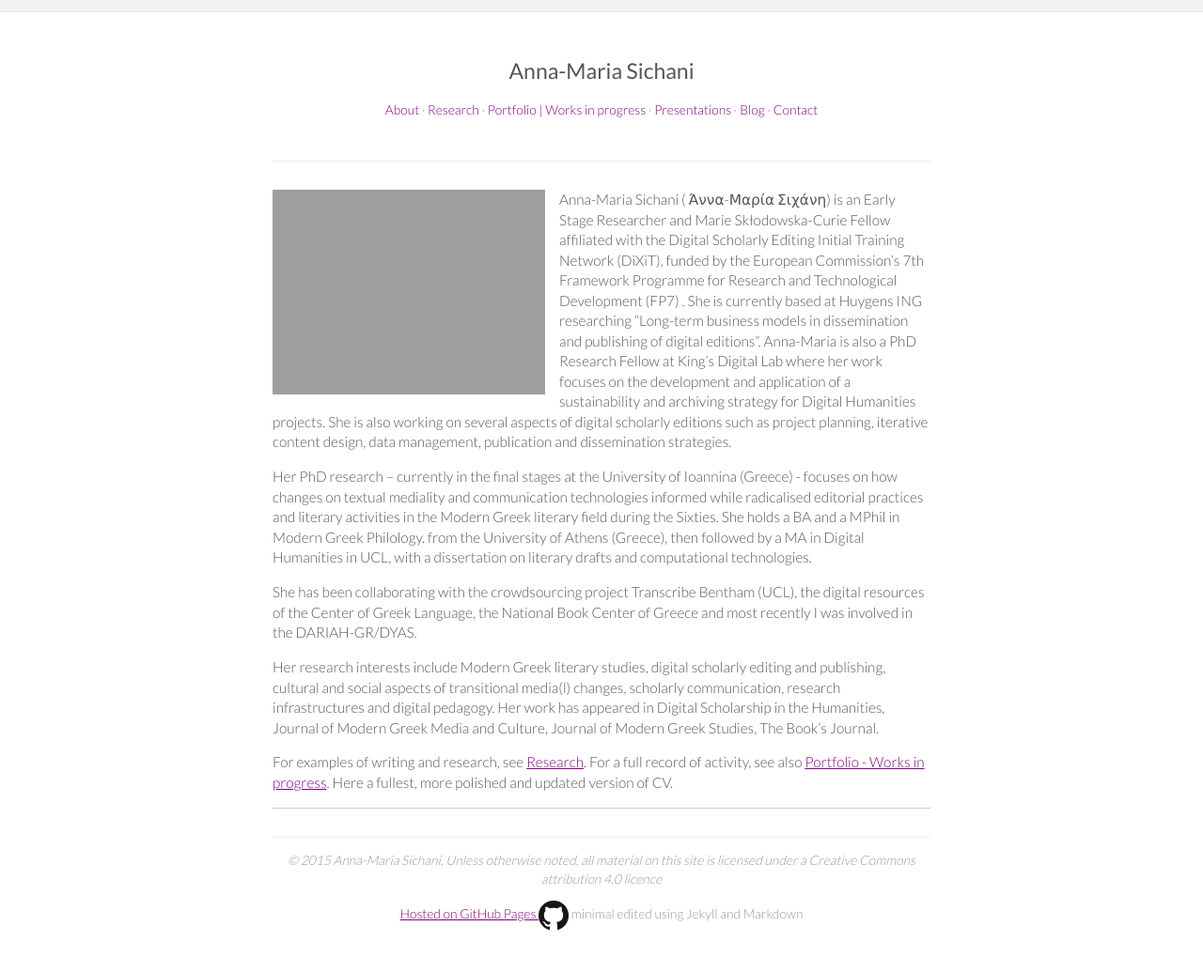
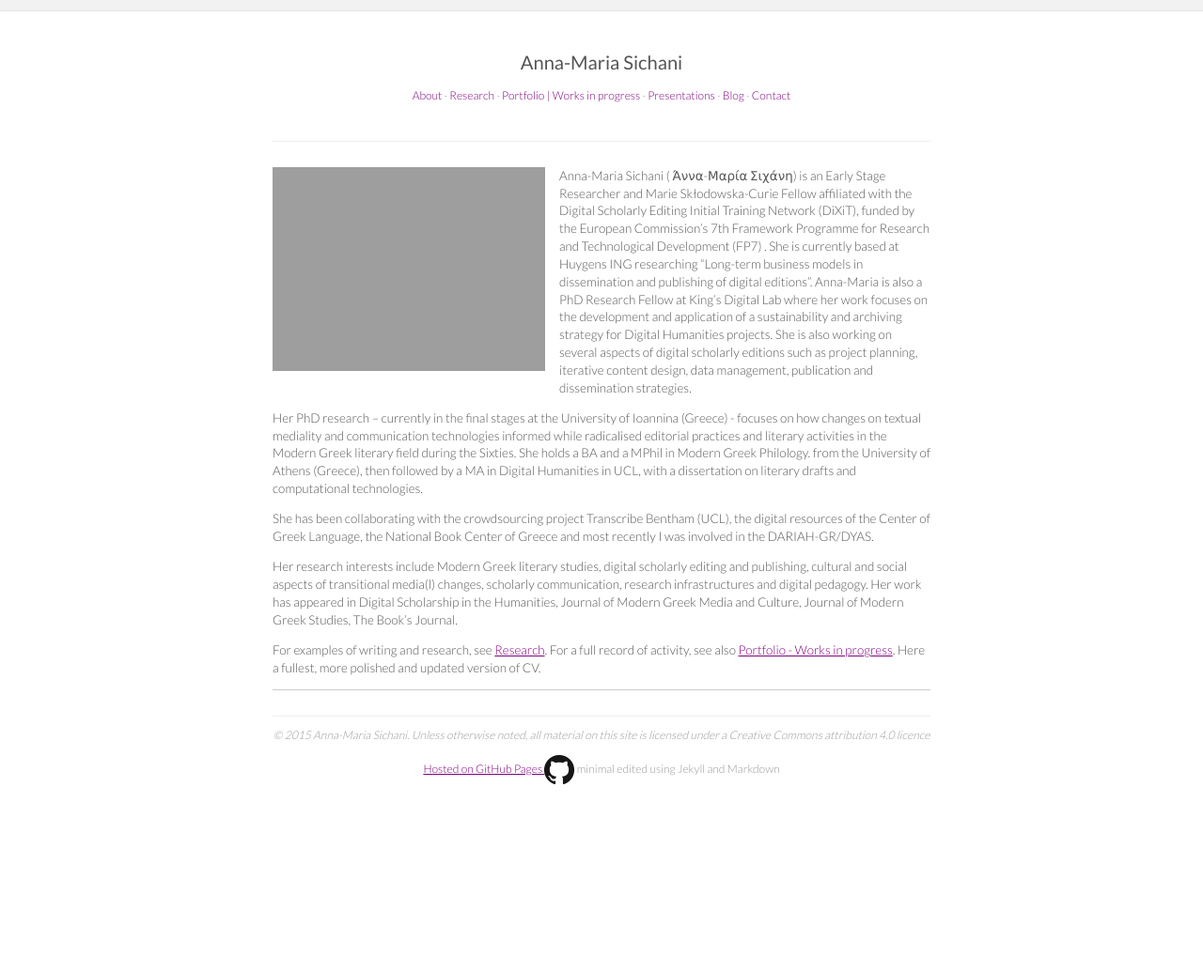
Before and after one commit to amsichani/amsichani.github.io, a Jekyll site: the page built from index.md, in a window 1280 px wide. Shown: the whole page at 94% size. Built offline with Jekyll 4.4.1, drawn with Linux system fonts in a browser that asks for light colours; nearby versions of some CDN libraries; after the commit the page ends 900 px from its top, so only the background shows below that.

Commit message:
Update style.css

```diff
--- a/css/style.css
+++ b/css/style.css
@@ -24,11 +24,11 @@
    * 2. Prevent iOS text size adjust on device orientation change, without disabling user zoom: h5bp.com/g
    */
 
-  html { font-size: 80%; -webkit-text-size-adjust: 100%; -ms-text-size-adjust: 100%; }
+  html { font-size: 70%; -webkit-text-size-adjust: 100%; -ms-text-size-adjust: 100%; }
 
   html, button, input, select, textarea { font-family: monospace, sans-serif; color: #222; }
 
-  body { margin: 0; font-family: monospace, sans-serif; font-size: 0.8em; line-height: 1.4; }
+  body { margin: 0; font-family: monospace, sans-serif; font-size: 0.6em; line-height: 1.4; }
 
   /*
    * Remove text-shadow in selection highlight: h5bp.com/i
```
